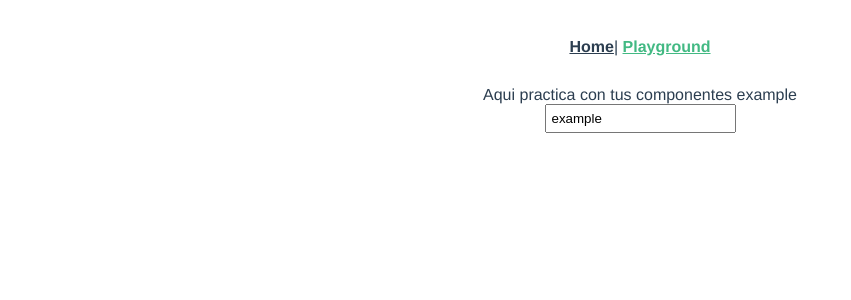
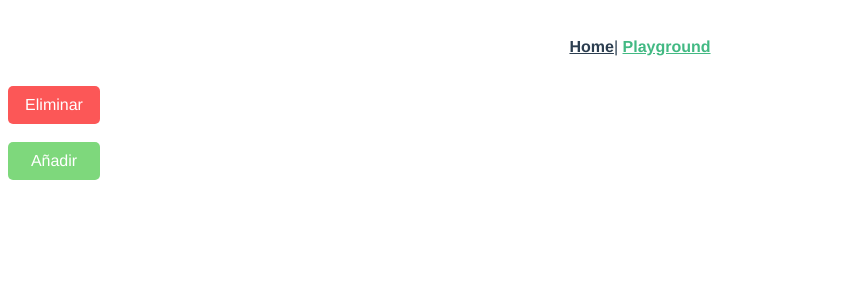
Before and after one commit to VictorNicolasLO/restaurant, a Vue app: page /playground in a window 1280 px wide. Shown: the top 300 px of the page, without its empty margins (0-851 px from the left). Built offline with nearby package versions, Linux system fonts and the light colour scheme; the HTML template or start-up script is replaced by a standard one.

Commit message:
Componente button primer commit

```diff
--- /dev/null
+++ b/src/components/Button.vue
@@ -0,0 +1,43 @@
+<template>
+  <div class="button" :style="styling" @click="onClick($event)" >
+    <div class="texto">
+        {{text}}
+    </div>
+  </div>
+</template>
+
+<script>
+// @ is an alias to /src
+
+export default {
+  props: {
+    color: String,
+    text: String
+  },
+  computed:{
+    styling: function(){
+      return{
+        'background-color':this.color
+      }
+    }
+  },
+  methods: {
+    onClick(ev) {
+      this.$emit(ev.target.tagName)
+    }
+  }
+};
+</script>
+<style scope>
+.button{
+
+  width: 92px;
+  height: 38px;
+  border-radius:5px;
+  color: white;
+}
+.texto{
+  padding-top: 9.5px;
+}
+
+</style>
--- a/src/views/Playground.vue
+++ b/src/views/Playground.vue
@@ -1,24 +1,30 @@
 <template>
   <div class="home">
-    Aqui practica con tus componentes
-    {{exampleData}}
-    <SearchBox v-model="exampleData"/>
+
+    <Button color="#FC5757" text="Eliminar"  />
+    <br>
+    <Button color="#7ED87C" text="Añadir"  />
+
+
   </div>
 </template>
 
 <script>
 // @ is an alias to /src
-import SearchBox from "../components/SearchBox";
+// import SearchBox from "../components/SearchBox";
+import Button from "../components/Button";
 
 export default {
   name: "playground",
   data() {
     return {
-      exampleData: "example"
-    };
+
+     };
+
   },
   components: {
-    SearchBox
+    // SearchBox,
+    Button
   }
 };
 </script>
```
